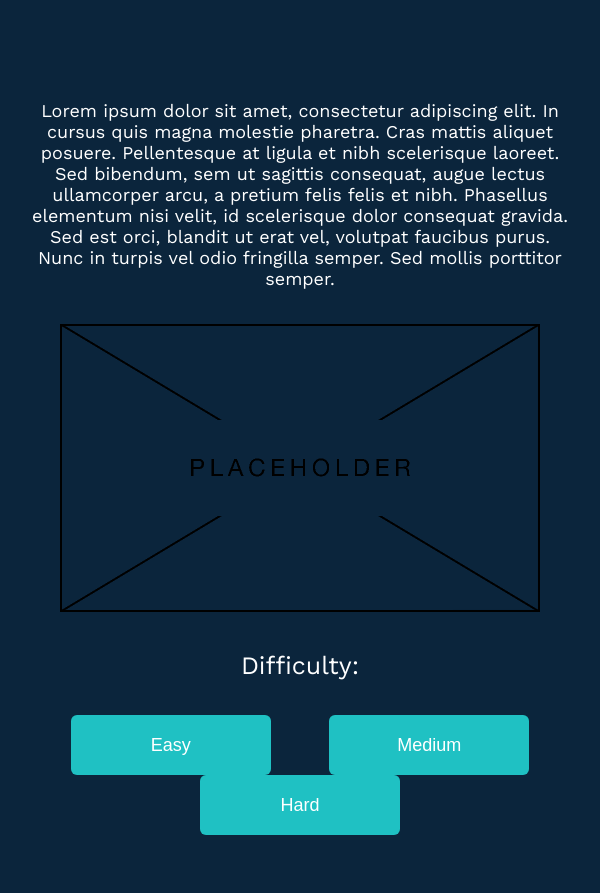
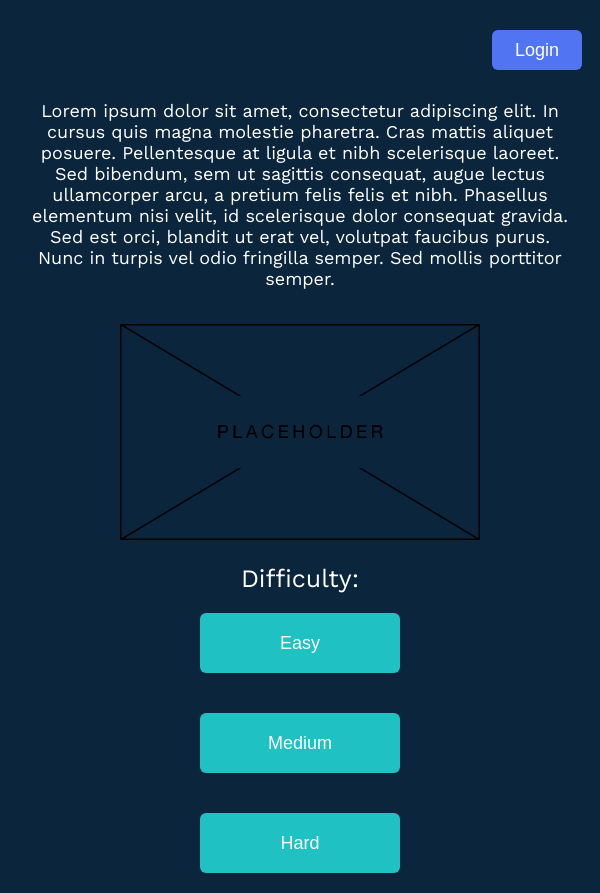
Before and after one commit to SamB032/connect4-website, a React (Create React App) app: page / in a window 600 px wide. Before the commit the page ends 835 px from the top, so only its background shows below. Built offline with nearby package versions, Linux system fonts and the light colour scheme.

Commit message:
as above

```diff
--- a/src/components/Navbar.js
+++ b/src/components/Navbar.js
@@ -1,27 +1,13 @@
-import React, {useState, useEffect} from "react";
-import {Link, useLocation} from 'react-router-dom';
+// import {Link, useLocation} from 'react-router-dom';
 
 import '../styles/Navbar.css';
-import ReorderIcon from '@mui/icons-material/Reorder';
 import Button from 'react-bootstrap/Button';
 
 function Navbar() {
-    const [expandNavbar, setExpandNavbar] = useState(false);
-    const location = useLocation();
-
-    useEffect(() => {
-        setExpandNavbar(false);
-    }, [location]);
-
     return (
-        <div className="navbar" id={expandNavbar ? "open": "close"}>
-            <div className="toggleButton">
-                <button onClick={() => {setExpandNavbar((prev) => !prev)}}>
-                    <ReorderIcon/>
-                </button>
-            </div>
+        <div className="navbar">
             <div className="links">
-                <Button href="#">Login</Button>
+                <Button className="nav-button">Login</Button>{' '}
             </div>
         </div>
     )
--- a/src/styles/Home.css
+++ b/src/styles/Home.css
@@ -18,6 +18,8 @@
 .image {
     justify-content: center;
     padding-top: 35px;
+    width: 30%;
+    height: 30%;
 }
 
 .difficulty {
@@ -44,7 +46,7 @@
 
 .button:hover{
     background-color: #1e9ea1;
-    transition: 0.7s;
+    transition: 0.4s;
 }
 
 @media only screen and (max-width: 800px) {
@@ -52,4 +54,25 @@
         padding-left: 30px;
         padding-right: 30px;
     }
+
+    .image {
+        width: 60%;
+        height: 60%;
+    }
+
+    .difficulty {
+        padding-top: 20px;
+    }
+
+    .items {
+        padding: 0px;
+        display: flex;
+        flex-direction: column;
+        align-items: center;
+        justify-content: center;
+    }
+
+    .items button {
+        margin: 20px;
+    }
   }
--- a/src/styles/Navbar.css
+++ b/src/styles/Navbar.css
@@ -27,69 +27,18 @@
     font-size: 25px;
 }
 
-.toggleButton {
-  width: 100%;
-  height: 100px;
-  display: flex;
-  align-items: center;
-  justify-content: flex-end;
+.nav-button {
+	height: 40px;
+	width: 90px;
+	font-size: 18px;
+	color: #ffffff;
+	background-color: #5175f2;
+	border-color: transparent;
+	border-width: 1px;
+	border-radius: 0.375rem;
 }
 
-.toggleButton svg {
-  font-size: 50px;
+.nav-button:hover {
+    background-color: #2e51d0;
+    transition: all 0.4s;
 }
-.toggleButton button {
-  margin-right: 20px;
-  background-color: transparent;
-  border: none;
-  color: #ffffff;
-  cursor: pointer;
-}
-
-#open {
-  height: 100vh;
-}
-
-#open .links {
-  flex-direction: column;
-  justify-content: flex-start;
-  margin-top: 100px;
-}
-
-#open a {
-  width: 100%;
-  text-align: center;
-}
-
-@media only screen and (max-width: 900px) {
-  .navbar a {
-    width: 70px;
-  }
-}
-
-@media only screen and (max-width: 600px) {
-  .toggleButton {
-    display: flex;
-  }
-  #close a {
-    display: none;
-  }
-}
-
-@media only screen and (min-width: 600px) {
-  .toggleButton {
-    display: none;
-  }
-
-  .hiddenLinks {
-    display: none;
-  }
-
-  #open {
-    height: 100px;
-  }
-
-  #open .links {
-    flex-direction: row;
-  }
-}
```
Lines whose indentation alone changed are shown as unchanged.
